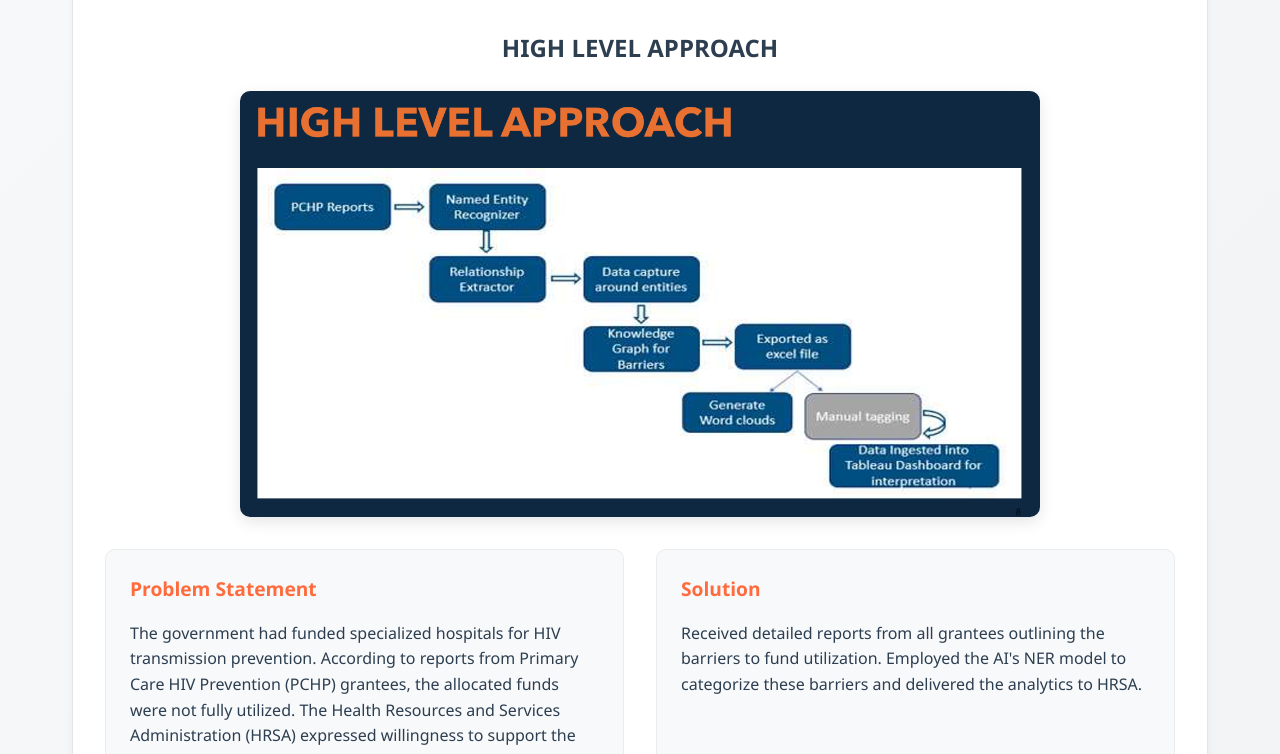
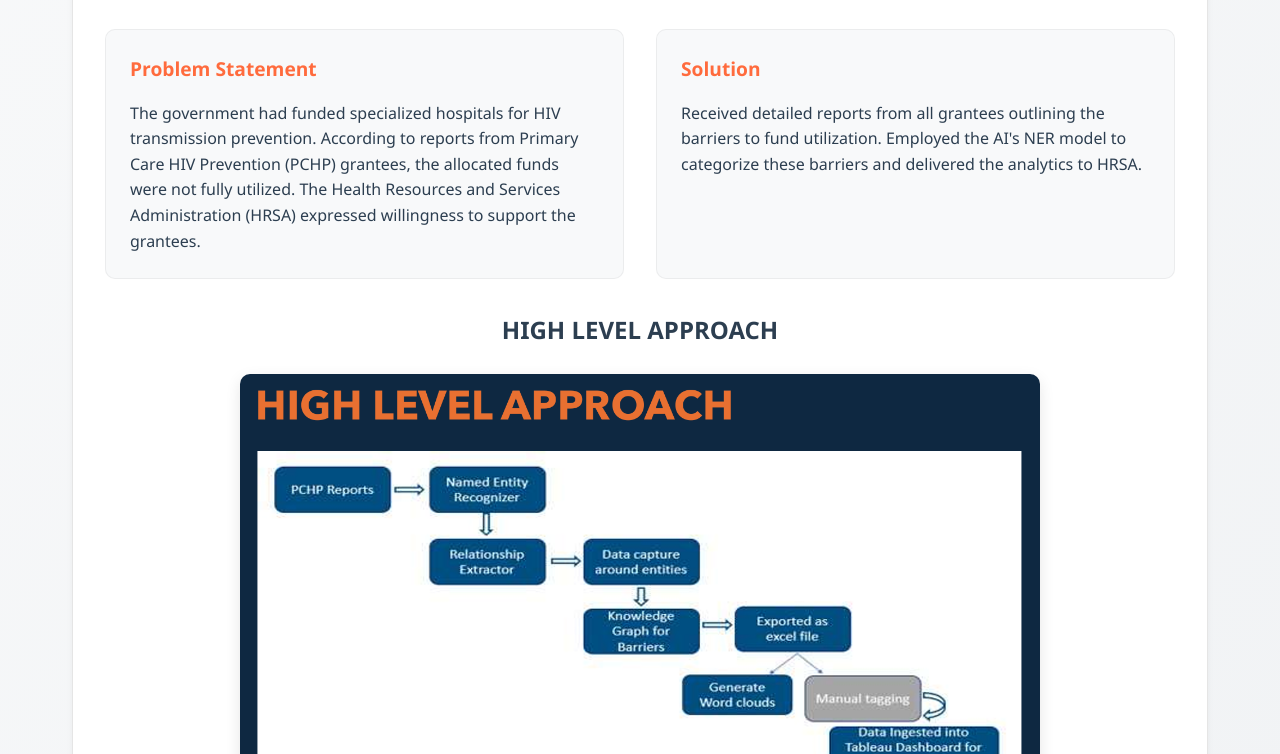
Before and after one commit to nikhilrkshirsagar/Portfolio, a plain HTML site: page projects.html in a window 1280 px wide. Shown: the part 406-1160 px from the top of the page. Drawn offline with Linux system fonts and the light colour scheme.

Commit message:
Moving images

```diff
--- a/projects.html
+++ b/projects.html
@@ -146,11 +146,6 @@
             <div class="project-card">
                 <h2 class="project-title">PCHP Analytics Using AI</h2>
 
-                <div class="approach-section">
-                    <h3 class="approach-title">HIGH LEVEL APPROACH</h3>
-                    <img src="pchp-approach.png" alt="PCHP Analytics High Level Approach" class="approach-image">
-                </div>
-
                 <div class="project-content">
                     <div class="content-section">
                         <h3 class="section-title">Problem Statement</h3>
@@ -161,6 +156,11 @@
                         <p>Received detailed reports from all grantees outlining the barriers to fund utilization. Employed the AI's NER model to categorize these barriers and delivered the analytics to HRSA.</p>
                     </div>
                 </div>
+                <div class="approach-section">
+                    <h3 class="approach-title">HIGH LEVEL APPROACH</h3>
+                    <img src="images/pchp-approach.png" alt="PCHP Analytics High Level Approach" class="approach-image">
+                </div>
+
                 <div class="content-section" style="margin-top: 2rem;">
                     <h3 class="section-title">Key Achievements</h3>
                     <ul class="achievements">
@@ -173,7 +173,7 @@
 
                 <div class="approach-section">
                     <h3 class="approach-title">FINAL RESULT</h3>
-                    <img src="Dashboard.png" alt="PCHP Analytics Dashboard" class="approach-image">
+                    <img src="images/Dashboard.png" alt="PCHP Analytics Dashboard" class="approach-image">
                 </div>
             </div>
 
@@ -191,7 +191,7 @@
                 </div>
                 <div class="approach-section">
                     <h3 class="approach-title">HIGH LEVEL APPROACH</h3>
-                    <img src="MDAP-Approach.png" alt="MDAP High Level Approach" class="approach-image">
+                    <img src="images/MDAP-Approach.png" alt="MDAP High Level Approach" class="approach-image">
                 </div>
 
                 <div class="content-section" style="margin-top: 2rem;">
```
Also changed, not shown: index.html (+1 -1 lines), images/Dashboard.png (renamed from Dashboard.png), images/MDAP-Approach.png (renamed from MDAP-Approach.png), images/pchp-approach.png (renamed from pchp-approach.png), images/pchp-approach_old.png (added), images/profile.jpg (renamed from profile.jpg).
